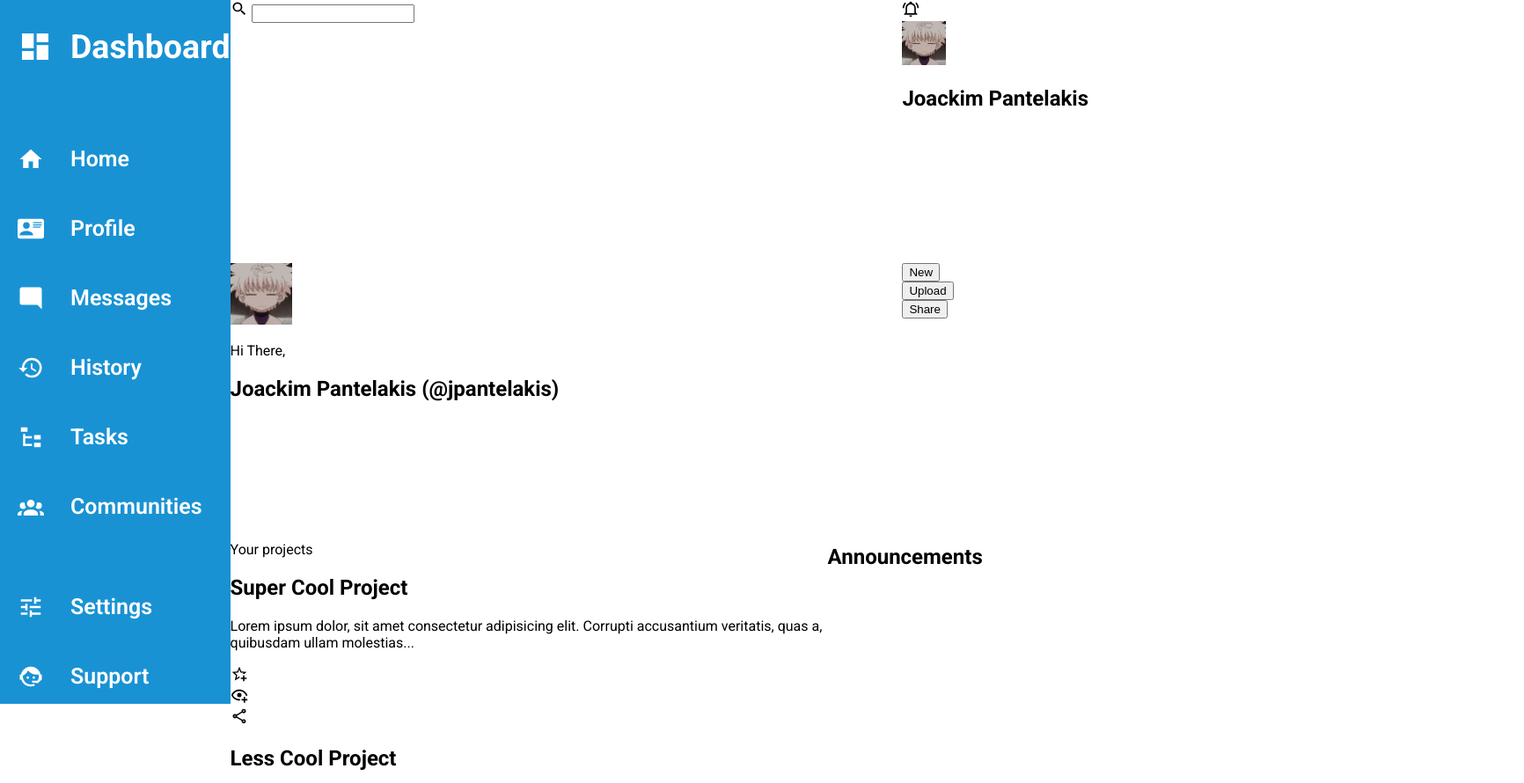
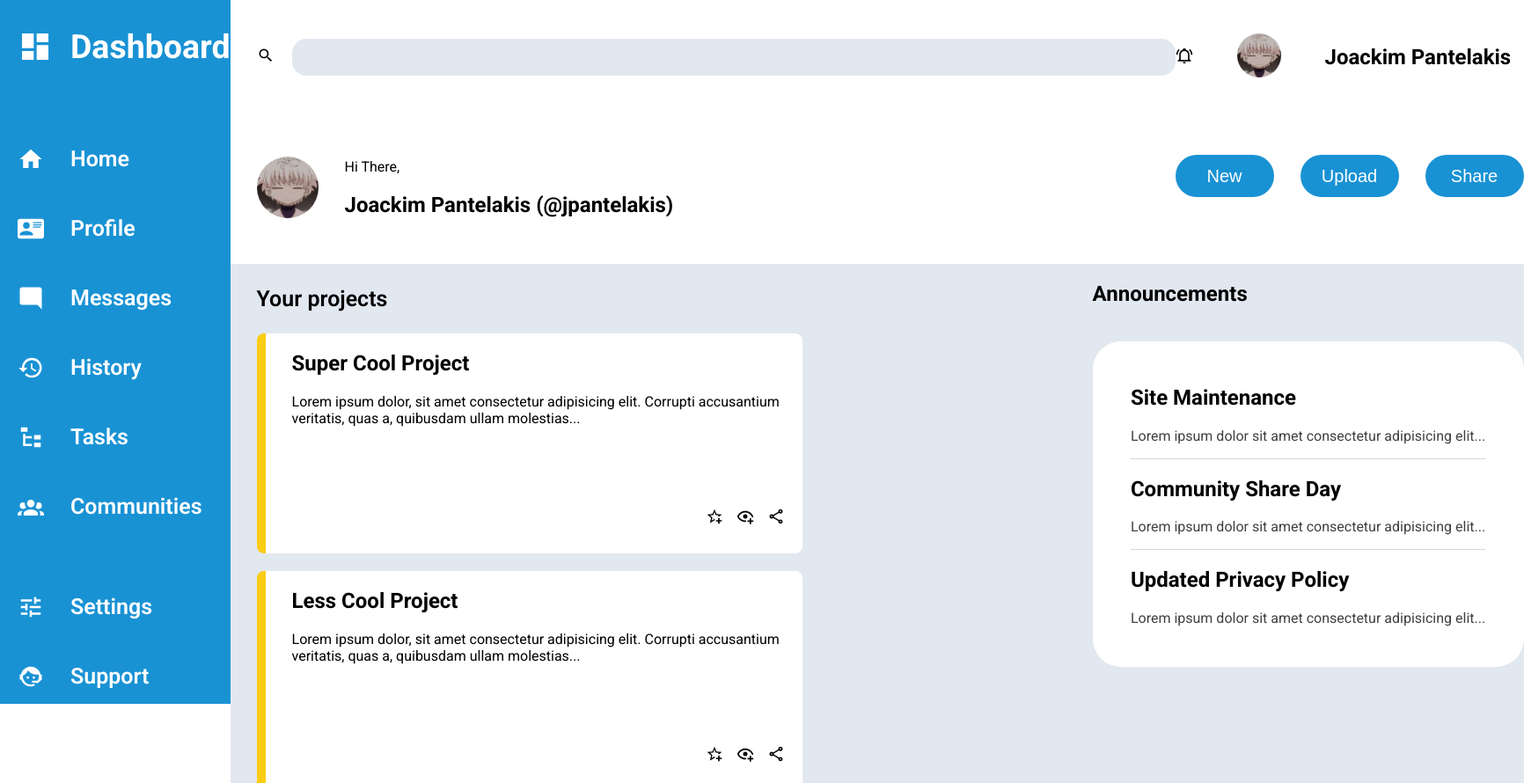
Before and after one commit to joackimgr/admindashboard, a plain HTML site: page index.html in a window 1280 px wide. Shown: the top 890 px of the page at 88% size, 1732 px wide, since content can reach past the window. Drawn offline with Linux system fonts and the light colour scheme.

Commit message:
Completed the styling

```diff
--- a/styles.css
+++ b/styles.css
@@ -2,7 +2,7 @@ body {
     font-family: 'Roboto', sans-serif;
     display: grid;
     grid-template-columns: 1fr 6fr;
-    grid-template-rows: 1fr 6fr;
+    grid-template-rows: 1fr auto;
     margin: 0;
 }
 
@@ -53,37 +53,166 @@ body {
 .header {
     display: grid;
     grid-template-columns: 3fr 1fr;
-    grid-template-rows: 1fr 1fr;
+    grid-template-rows: 100px 200px;
+}
+
+.headerLeft {
+    margin-top: 30px;
+    margin-left: 30px;
+    display: flex;
+    align-items: center;
+}
+
+#Search {
+    width: 1000px;
+    height: 40px;
+    margin-left: 20px;
+    border-radius: 1rem;
+    border: none;
+    background-color: #e2e8f0;
+}
+
+.headerRight {
+    display: flex;
+    align-items: center;
+    margin-top: 30px;
+    gap: 50px;
+}
+
+.headerRight .profilePic img{
+    border-radius: 2rem;
+}
+
+.header .welcome {
+    display: flex;
+    align-items: center;
+    gap: 30px;
+    margin-left: 30px;
+    margin-top: 30px;
+}
+
+.header .welcome .prof img {
+    border-radius: 3rem;
+}
+
+.header .buttons {
+    display: flex;
+    align-items: center;
+    gap: 30px;
+}
+
+.header .buttons button {
+    font-size: 20px;
+    width: 7rem;
+    height: 3rem;
+    border-radius: 2rem;
+    border: none;
+    background-color: #1992d4;
+    color: white;
 }
 
 .main {
     display: grid;
     grid-template-columns: 2fr 1fr;
-    grid-template-rows: 1fr 1fr 1fr;
+    grid-template-rows: 1fr 1fr;
+    background-color: #e2e8f0;
 }
 
-.projectTabs {
-    display: grid;
-    grid-template-columns: 1fr 1fr;
-    grid-template-rows: 1fr 1fr 1fr;
-    grid-column-start: 1;
-    grid-column-end: 1;
-    grid-row-start: 1;
-    grid-row-end: 3;
+.projects {
+    grid-column: 1;
+    grid-row: 1/3;
+}
+
+.projects .title {
+    font-size: 25px;
+    font-weight: 600;
+    margin-left: 30px;
+}
+
+.projectsTabs {
+    display: flex;
+    gap: 20px;
+    flex-wrap: wrap;
+    margin-left: 30px;
+}
+
+.projectsTabs .projectTab {
+    background-color: #ffff;
+    font-size: 16px;
+    width: 560px;
+    height: 250px;
+    padding-left: 30px;
+    padding-right: 20px;
+    border-radius: 0.5rem;
+    border-left: 10px solid #facc15;
+    display: flex;
+    flex-direction: column;
+    align-items: flex-end;
+}
+
+.projectsTabs .projectTab .projectBtns {
+    display: flex;
+    align-items: flex-end;
+    gap: 15px;
+    height: 100px;
 }
 
 .announcements {
-    display: grid;
-    grid-column-start: 2;
-    grid-column-end: 3;
-    grid-row-start: 1;
-    grid-row-end: 1;
+    display: flex;
+    flex-direction: column;
+    gap: 20px;
+    grid-column: 2;
+    grid-row: 1;
+}
+
+.announcements > .title{
+    font-weight: 600;
+    height: auto;
+}
+
+.announcements .announcementsPosts {
+    background-color: white;
+    font-size: 1rem;
+    width: 430px;
+    display: flex;
+    flex-direction: column;
+    align-items: center;
+    padding: 30px;
+    border-radius: 2rem;
+}
+
+.announcements .announcementsPosts .post {
+    border-bottom: 1px solid rgb(214, 214, 214);
+}
+
+.announcements .announcementsPosts .post:last-child {
+    border-bottom: none;
+}
+
+.announcements .announcementsPosts .post .title p {
+    color: rgb(65, 64, 64);
 }
 
 .trending {
-    display: grid;
-    grid-column-start: 2;
-    grid-column-end: 3;
-    grid-row-start: 2;
-    grid-row-end: 3;
+    display: flex;
+    flex-direction: column;
 }
+
+.trending .trendingBoard {
+    display: flex;
+    flex-direction: column;
+    background-color: white;
+    width: 430px;
+    padding: 30px;
+    border-radius: 2rem;
+}
+
+.trending .trendingBoard .trendingProf {
+    display: flex;
+    align-items: center;
+    gap: 30px;
+}
+
+.trending .trendingBoard .trendingProf .profPic img{
+    border-radius: 2rem;
+}
```
